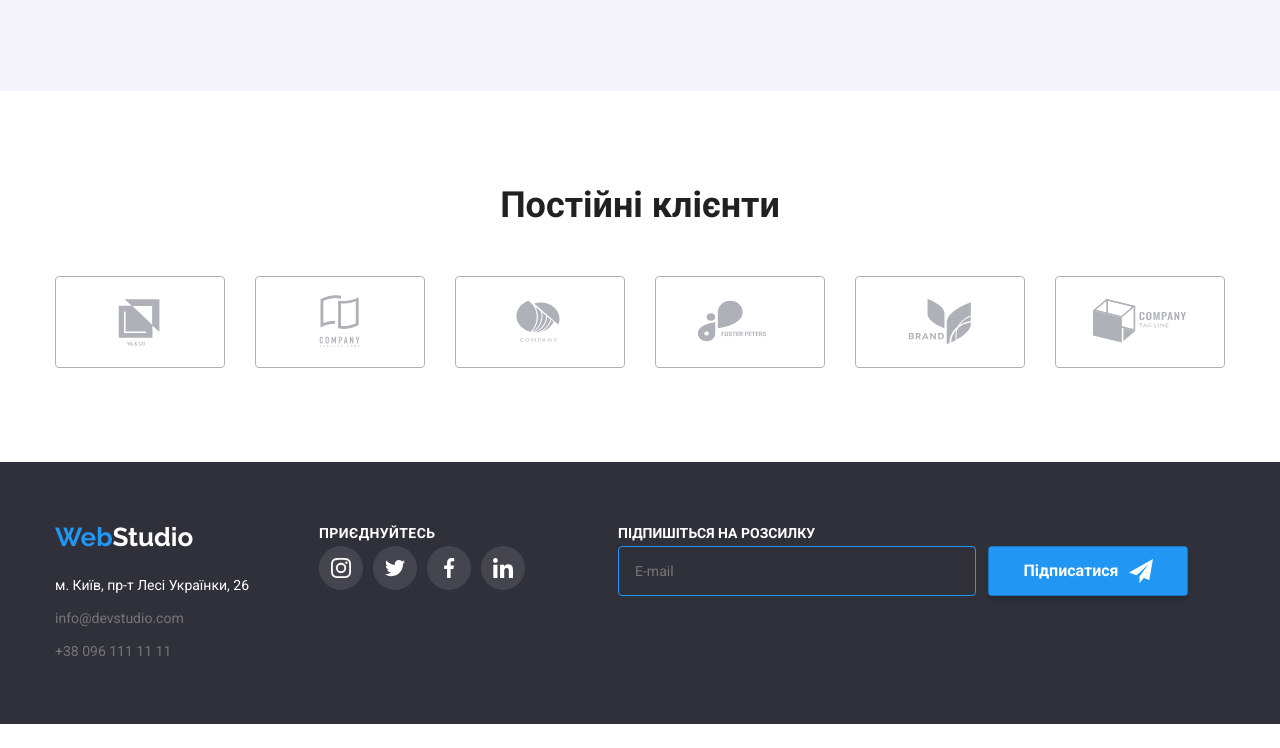
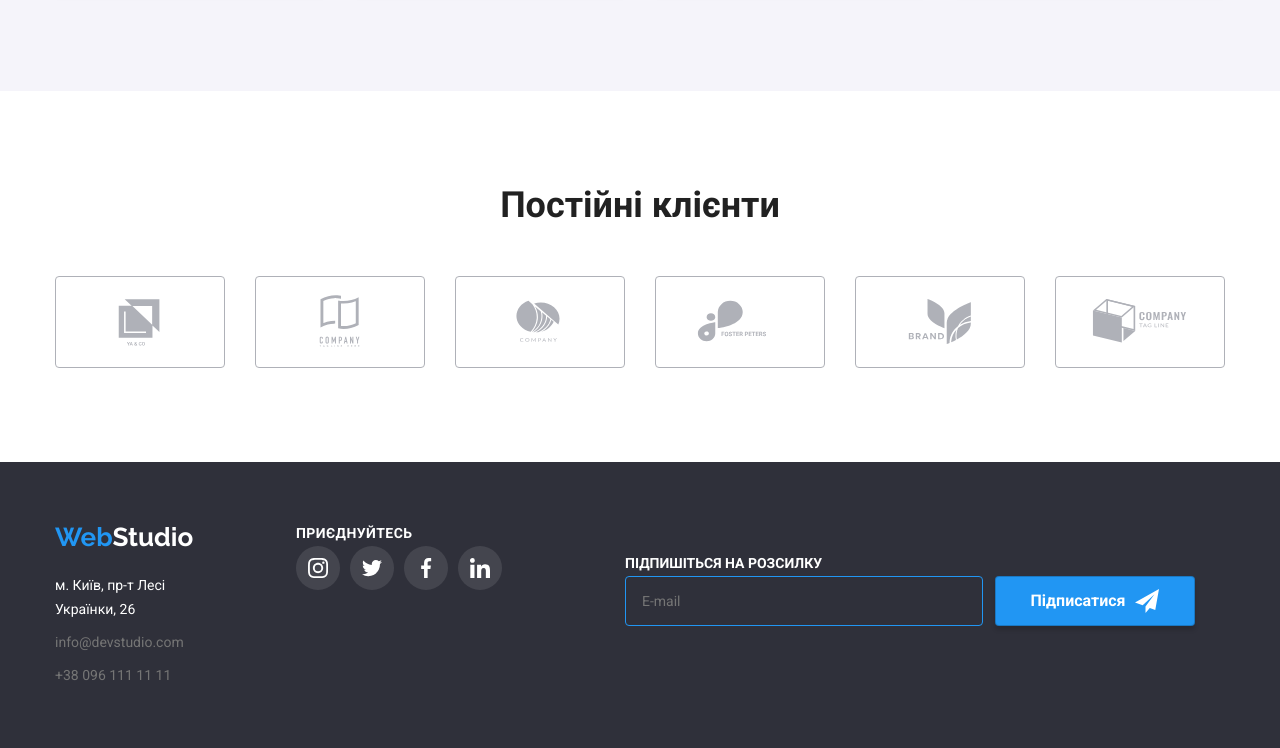
Before and after one commit to LyudmilaDr/goit-markup-hw-06, a plain HTML site: page index.html in a window 1280 px wide. Shown: the part 2222-2970 px from the top of the page. Before the commit the page ends 2946 px from the top, so only its background shows below. Drawn offline with Linux system fonts and the light colour scheme.

Commit message:
Update styles.css

```diff
--- a/css/styles.css
+++ b/css/styles.css
@@ -276,6 +276,9 @@ transition: fill 250ms cubic-bezier(0.4, 0, 0.2, 1);
   | Form
   |============================
 */
+.footer-container-form{
+  padding: 30px;
+}
 .form-label{
   display:block;
   text-align:left;
```
